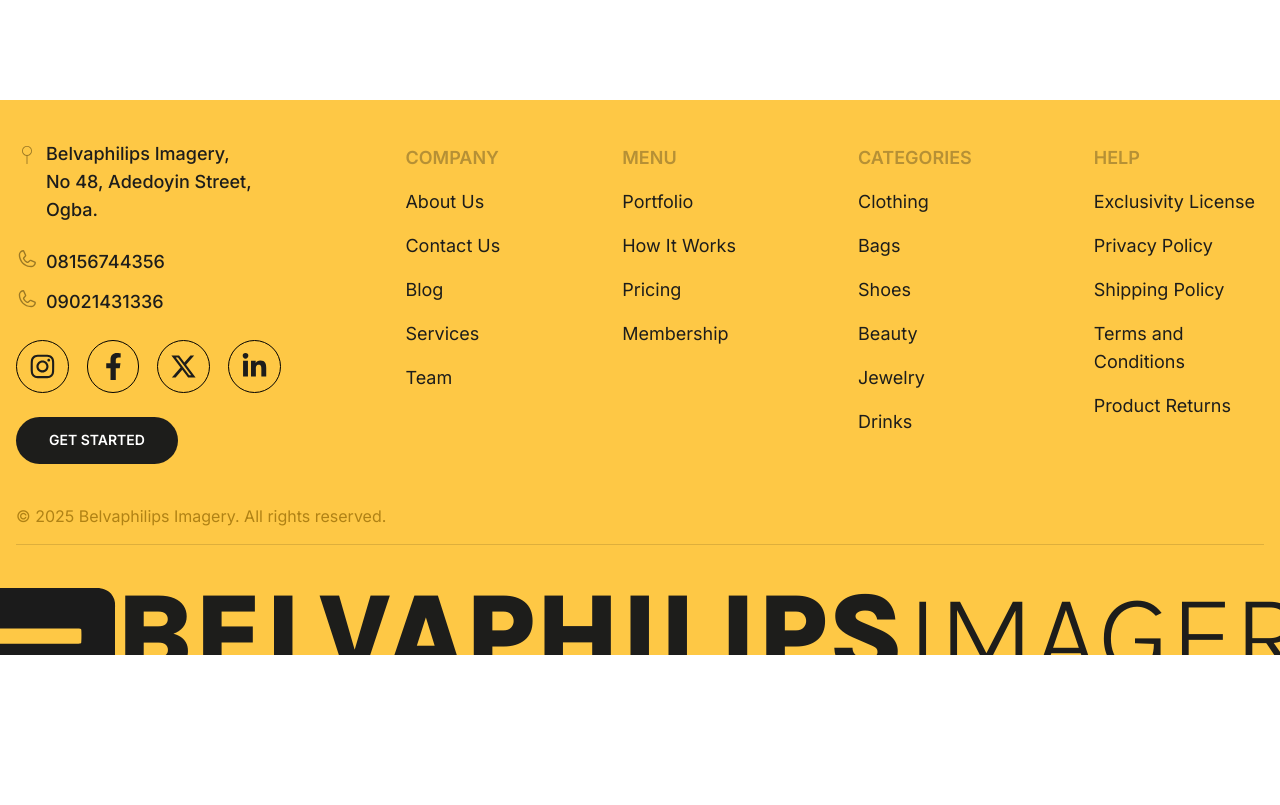
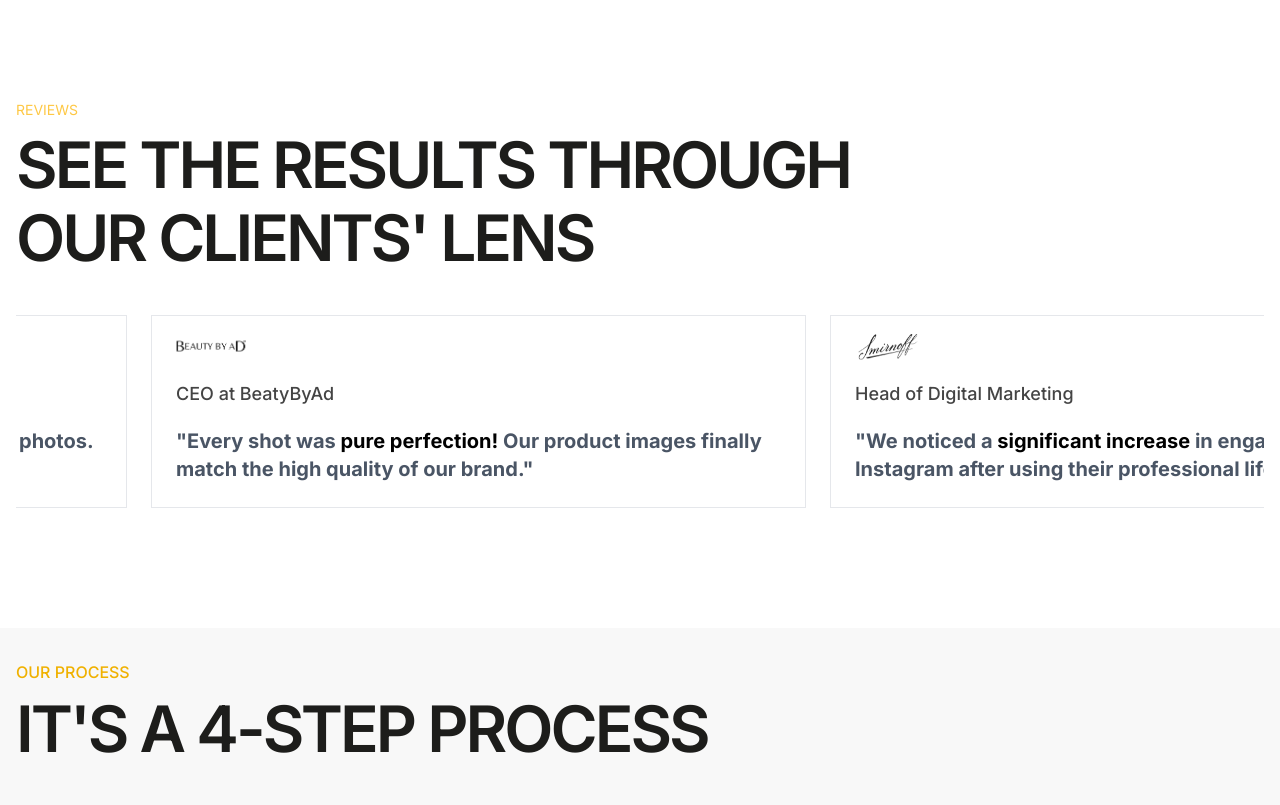
Before and after one commit to fantee-hub/belvaphilips, a Next.js app: page / in a window 1280 px wide. Shown: the part 3296-4101 px from the top of the page. Before the commit the page ends 3951 px from the top, so only its background shows below. Built offline with nearby package versions, Linux system fonts and the light colour scheme.

Commit message:
feat: process section

```diff
--- a/src/app/page.tsx
+++ b/src/app/page.tsx
@@ -2,6 +2,8 @@ import BrandsStrip from "@/components/home/Brands";
 import HeroSection from "@/components/home/HeroSection";
 import PortfolioShowcase from "@/components/home/PortfolioShowcase";
 import PricingSection from "@/components/home/PricingSection";
+import ProcessSection from "@/components/home/ProcessSection";
+import TestimonialsSection from "@/components/home/TestimonialsSection";
 import USPSection from "@/components/home/USPSection";
 import Image from "next/image";
 
@@ -13,6 +15,8 @@ export default function Home() {
       <PricingSection />
       <PortfolioShowcase />
       <USPSection />
+      <TestimonialsSection />
+      <ProcessSection />
     </div>
   );
 }
--- a/src/components/home/PortfolioShowcase/index.tsx
+++ b/src/components/home/PortfolioShowcase/index.tsx
@@ -42,7 +42,7 @@ const PortfolioShowcase = () => {
   };
 
   return (
-    <section className="w-full pt-[25px] pb-[48px] bg-gray-50" ref={ref}>
+    <section className="w-full pt-[25px] pb-[48px] bg-[#F8F8F8]" ref={ref}>
       <div className="container mx-auto px-4">
         <motion.div
           initial="hidden"
--- /dev/null
+++ b/src/components/home/ProcessSection.tsx
@@ -0,0 +1,195 @@
+"use client";
+
+import { useRef, useEffect } from "react";
+import Link from "next/link";
+import { motion, useInView, useAnimation } from "framer-motion";
+
+const processSteps = [
+  {
+    number: "1",
+    title: "GET A QUOTE",
+    description: (
+      <>
+        Start by providing a{" "}
+        <span className="font-bold underline">quick brief</span> or{" "}
+        <span className="font-bold underline">selecting a product</span> for a
+        quote. Share details about your project, including the type of shots you
+        need, style preferences, and any specific requirements. If you need
+        assistance, you can also{" "}
+        <Link href="/contact" className="font-bold underline">
+          book a call
+        </Link>{" "}
+        to discuss your project in detail.
+      </>
+    ),
+  },
+  {
+    number: "2",
+    title: "PREPARE FOR THE SHOOT",
+    description:
+      "Once your quote is approved, you'll complete the payment, provide reference images or mood boards, ship the product to us, and ensure any necessary props or items are available, either by supplying them yourself or letting us source them for you.",
+  },
+  {
+    number: "3",
+    title: "SHOOTING & RETOUCHING",
+    description: (
+      <>
+        We take care of the shoot, ensuring high-quality images that align with
+        your vision. Retouching includes color correction, background cleanup,
+        and enhancements. Any complex manipulations, such as fixing product
+        damage, will incur{" "}
+        <span className="font-bold underline">additional fees</span>.
+      </>
+    ),
+  },
+  {
+    number: "4",
+    title: "REVIEW & FINAL APPROVAL",
+    description: (
+      <>
+        Once the images are ready, you'll review and approve them. You can
+        request revisions, but any revisions due to unclear direction from the
+        client will attract{" "}
+        <span className="font-bold underline">additional fees</span>. After
+        approval, we'll arrange for the return of your product.
+      </>
+    ),
+  },
+];
+
+const ProcessSection = () => {
+  const controls = useAnimation();
+  const ref = useRef(null);
+  const isInView = useInView(ref, { once: true, amount: 0.2 });
+
+  useEffect(() => {
+    if (isInView) {
+      controls.start("visible");
+    }
+  }, [controls, isInView]);
+
+  const containerVariants = {
+    hidden: { opacity: 0 },
+    visible: {
+      opacity: 1,
+      transition: {
+        staggerChildren: 0.3,
+        delayChildren: 0.1,
+      },
+    },
+  };
+
+  const itemVariants = {
+    hidden: { opacity: 0 },
+    visible: {
+      opacity: 1,
+      transition: {
+        duration: 0.5,
+        ease: "easeOut",
+      },
+    },
+  };
+
+  const lineVariants = {
+    hidden: { scaleY: 0 },
+    visible: {
+      scaleY: 1,
+      transition: {
+        duration: 1.5,
+        ease: "easeInOut",
+      },
+    },
+  };
+
+  const circleVariants = {
+    hidden: { scale: 0, opacity: 0 },
+    visible: {
+      scale: 1,
+      opacity: 1,
+      transition: {
+        duration: 0.3,
+        ease: "easeOut",
+      },
+    },
+  };
+
+  return (
+    <section className="w-full pt-[32px] pb-[56px] bg-[#F8F8F8]" ref={ref}>
+      <div className="container mx-auto px-4">
+        <motion.div
+          initial="hidden"
+          animate={controls}
+          variants={containerVariants}
+          className="space-y-10"
+        >
+          {/* Section Header */}
+          <div>
+            <motion.div
+              variants={itemVariants}
+              className="text-yellow-500 uppercase font-medium mb-2"
+            >
+              OUR PROCESS
+            </motion.div>
+            <motion.h2
+              variants={itemVariants}
+              className="text-[64px] font-semibold tracking-[-3px] leading-[115%]"
+            >
+              IT'S A 4-STEP PROCESS
+            </motion.h2>
+          </div>
+
+          <div className="flex ">
+            <div className="w-[60px] relative flex flex-col items-start mt-6">
+              {processSteps.map((step, index) => (
+                <div
+                  key={`timeline-${index}`}
+                  className="flex flex-col items-center"
+                >
+                  {/* Circle */}
+                  <motion.div
+                    className="w-[26px] h-[26px] rounded-full border border-black flex-shrink-0"
+                    variants={circleVariants}
+                    custom={index}
+                  ></motion.div>
+
+                  {/* Line */}
+                  {index < processSteps.length - 1 && (
+                    <motion.div
+                      className="w-[1px] h-[250px] bg-black origin-top my-2"
+                      variants={lineVariants}
+                      custom={index}
+                    ></motion.div>
+                  )}
+                </div>
+              ))}
+            </div>
+
+            {/* Content Column */}
+            <div className="flex-1 space-y-0">
+              {processSteps.map((step, index) => (
+                <motion.div
+                  key={`content-${index}`}
+                  variants={itemVariants}
+                  custom={index}
+                  className={`border border-[#C9C9C9] bg-white ${
+                    index < processSteps.length - 1 ? "mb-[28px]" : ""
+                  }`}
+                >
+                  <div className="">
+                    <h3 className="text-[28px] font-bold leading-[115%] p-7 border-b">
+                      <span className="text-[#A0A0A0]">{step.number}.</span>{" "}
+                      {step.title}
+                    </h3>
+                    <p className=" text-[24px] p-7">{step.description}</p>
+                  </div>
+                </motion.div>
+              ))}
+            </div>
+          </div>
+        </motion.div>
+      </div>
+    </section>
+  );
+};
+
+export default ProcessSection;
--- a/src/components/home/TestimonialsSection.tsx
+++ b/src/components/home/TestimonialsSection.tsx
@@ -3,6 +3,7 @@
 import { useRef, useEffect } from "react";
 import Image from "next/image";
 import { motion, useInView, useAnimation } from "framer-motion";
+import Marquee from "react-fast-marquee";
 import { Swiper, SwiperSlide } from "swiper/react";
 import { Autoplay } from "swiper/modules";
 import "swiper/css";
@@ -11,7 +12,7 @@ const testimonials = [
   {
     id: 1,
     company: "TECNO",
-    logo: "/images/testimonials/tecno.png",
+    logo: "/assets/brands/tecno.png",
     position: "Head of marketing at Tecno",
     quote:
       '"Sales doubled after updating our website with these photos. The quality speaks for itself!"',
@@ -20,7 +21,7 @@ const testimonials = [
   {
     id: 2,
     company: "BEAUTY BY AD",
-    logo: "/images/testimonials/beauty.png",
+    logo: "/assets/brands/beauty-by-ad.png",
     position: "CEO at BeatyByAd",
     quote:
       '"Every shot was pure perfection! Our product images finally match the high quality of our brand."',
@@ -29,7 +30,7 @@ const testimonials = [
   {
     id: 3,
     company: "Smirnoff",
-    logo: "/images/testimonials/smirnoff.png",
+    logo: "/assets/brands/Smirnoff.png",
     position: "Head of Digital Marketing",
     quote:
       '"We noticed a significant increase in engagement on Instagram after using their professional lifestyle shots."',
@@ -37,21 +38,12 @@ const testimonials = [
   },
   {
     id: 4,
-    company: "Nokia",
-    logo: "/images/testimonials/nokia.png",
-    position: "Product Manager",
+    company: "Ribenna",
+    logo: "/assets/brands/ribena.png",
+    position: "CEO at Ribena",
     quote:
-      '"The attention to detail in every image exceeded our expectations. Worth every penny."',
-    highlight: "exceeded our expectations",
-  },
-  {
-    id: 5,
-    company: "Indomie",
-    logo: "/images/testimonials/indomie.png",
-    position: "Marketing Director",
-    quote:
-      '"Our campaign conversion rates improved by 40% after implementing their photography."',
-    highlight: "improved by 40%",
+      '"Our ads are performing better, click-through rates have doubled since we started using BelvaPhilips!"',
+    highlight: " click-through rates have doubled",
   },
 ];
 
@@ -68,7 +60,7 @@ const HighlightedQuote = ({
 
   const parts = quote.split(highlight);
   return (
-    <p className="text-xl">
+    <p className="text-xl font-bold">
       {parts[0]}
       <span className="font-bold text-black">{highlight}</span>
       {parts[1]}
@@ -111,28 +103,25 @@ const TestimonialsSection = () => {
   };
 
   return (
-    <section
-      className="w-full py-20 bg-white border-t border-gray-100"
-      ref={ref}
-    >
-      <div className="container mx-auto px-4">
+    <section className="w-full pb-[120px] bg-white" ref={ref}>
+      <div className=" px-4">
         <motion.div
           initial="hidden"
           animate={controls}
           variants={containerVariants}
-          className="space-y-12"
+          className="space-y-10"
         >
           {/* Section Header */}
-          <div>
+          <div className="container mx-auto">
             <motion.div
               variants={itemVariants}
-              className="text-yellow-500 uppercase font-medium mb-2"
+              className="text-[#FEC845] text-sm uppercase mb-2"
             >
               REVIEWS
             </motion.div>
             <motion.h2
               variants={itemVariants}
-              className="text-5xl font-bold leading-tight"
+              className="text-[64px] font-semibold leading-[115%] tracking-[-3px]"
             >
               SEE THE RESULTS THROUGH
               <br />
@@ -142,39 +131,40 @@ const TestimonialsSection = () => {
 
           {/* Testimonials Slider */}
           <motion.div variants={itemVariants} className="w-full">
-            <Swiper
-              modules={[Autoplay]}
-              slidesPerView={1}
-              spaceBetween={24}
-              loop={true}
-              autoplay={{
-                delay: 5000,
-                disableOnInteraction: false,
+            <Marquee gradient={false} speed={80} pauseOnHover>
+              {testimonials.map((testimonial) => (
+                <div
+                  key={testimonial.id}
+                  className={`border border-gray-200 p-6 h-full max-w-[655px] w-full mr-6 relative`}
+                >
+                  <div className="mb-5">
+                    <div className="h-[120px] mb-3 flex items-center  absolute -top-[30px]">
+                      <div
+                        style={{
+                          maxWidth: "70px",
+                          minHeight: "12px",
+                          position: "relative",
+                          display: "flex",
+                          alignItems: "center",
                         }}
-              breakpoints={{
-                640: {
-                  slidesPerView: 2,
-                },
-                1024: {
-                  slidesPerView: 3,
-                },
-              }}
-              className="w-full"
                       >
-              {testimonials.map((testimonial) => (
-                <SwiperSlide key={testimonial.id}>
-                  <div className="border border-gray-200 p-6 h-full">
-                    <div className="mb-6">
-                      <div className="h-8 mb-1">
                         <Image
                           src={testimonial.logo}
                           alt={testimonial.company}
-                          width={120}
-                          height={32}
-                          className="h-full w-auto object-contain object-left"
+                          width={71}
+                          height={50}
+                          style={{
+                            maxHeight: "120px",
+
+                            objectFit: "contain",
+                            objectPosition: "left",
+                          }}
                         />
                       </div>
-                      <p className="text-gray-600">{testimonial.position}</p>
+                    </div>
+                    <p className="text-[#444444] font-medium text-[18px] mt-10">
+                      {testimonial.position}
+                    </p>
                   </div>
                   <div className="text-gray-600">
                     <HighlightedQuote
@@ -183,9 +173,8 @@ const TestimonialsSection = () => {
                     />
                   </div>
                 </div>
-                </SwiperSlide>
               ))}
-            </Swiper>
+            </Marquee>
           </motion.div>
         </motion.div>
       </div>
```
Also changed, not shown: public/assets/brands/ribena.png (added). Lines whose indentation alone changed are shown as unchanged.
